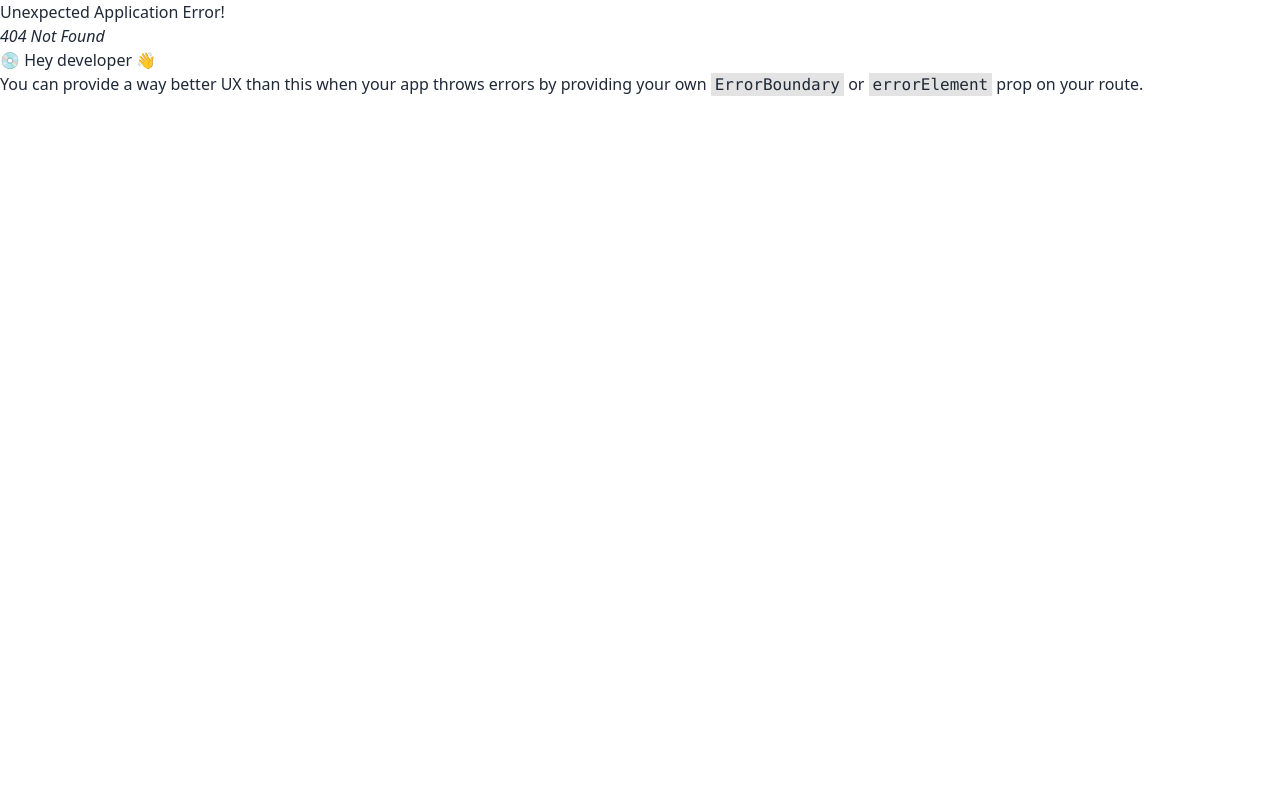
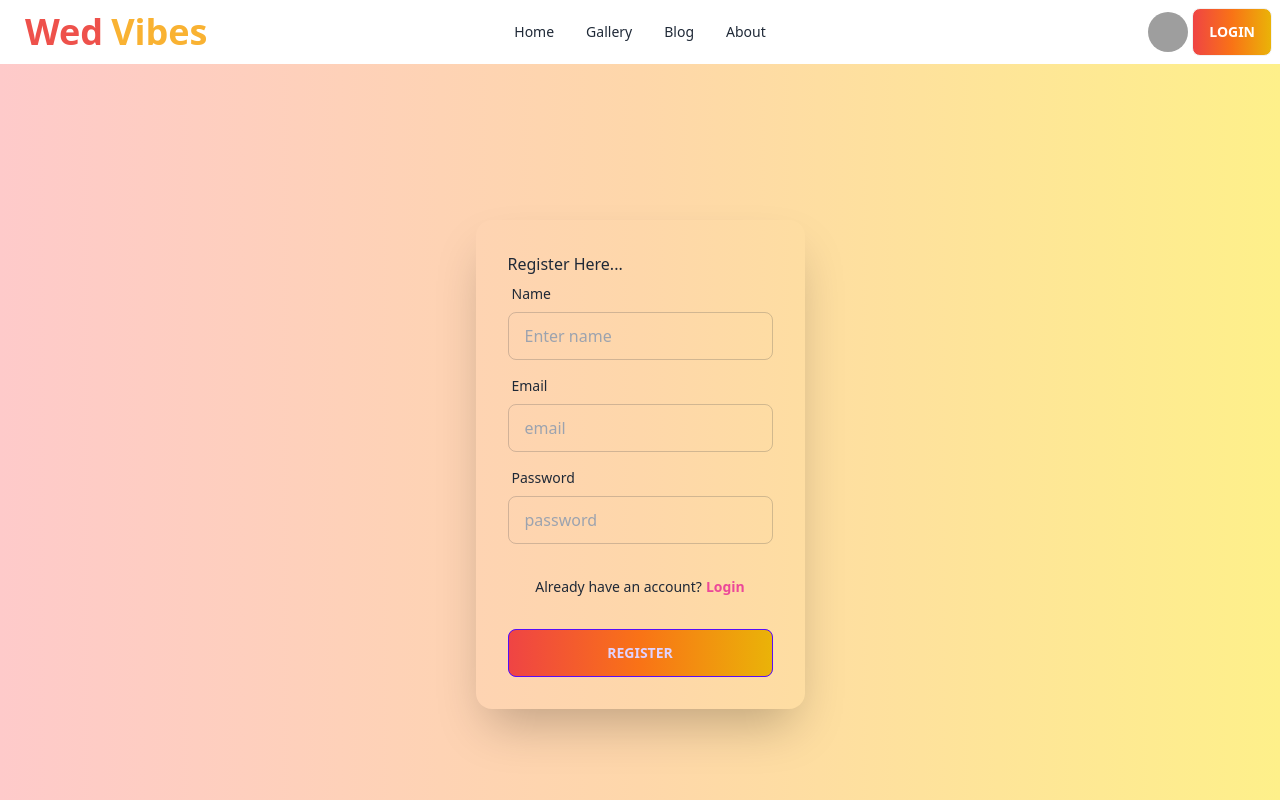
Before and after one commit to sabbirsiddique/wed-vives, a React (Vite) app: page /register in a window 1280 px wide. Before the commit this address had no page. Shown: the top 800 px of the page. Built offline with nearby package versions, Linux system fonts and the light colour scheme; no server answers; grey boxes are pictures that could not be loaded.

Commit message:
Private route added for accesing details page

```diff
--- /dev/null
+++ b/src/Pages/login/Login.jsx
@@ -0,0 +1,70 @@
+import { useContext } from "react";
+import { Link } from "react-router-dom";
+import { AuthContext } from "../../providers/AuthProvider";
+
+const Login = () => {
+
+    const {logIn} = useContext(AuthContext);
+
+    const handleLogin = e => {
+        e.preventDefault();
+
+        const form = new FormData(e.currentTarget);
+
+        const email = form.get('email');
+        const password = form.get('password');
+
+        logIn(email,password)
+        .then(result=>{
+            console.log(result.user)
+        })
+        .catch(error=>{
+            console.error(error)
+        })
+
+        console.log(e.currentTarget);
+
+        console.log(form.get('password'))
+    }
+  return (
+    <div>
+
+<div className="hero min-h-screen bg-gradient-to-r from-red-200 via-orange-200 to-yellow-200">
+  <div className="hero-content flex-col lg:flex-row-reverse">
+
+    <div className="card flex-shrink-0 w-full max-w-sm shadow-2xl bg-transparent">
+      <form onSubmit={handleLogin} className="card-body">
+        <div className="form-control">
+            <h1>Please Login</h1>
+          <label className="label">
+            <span className="label-text">Email</span>
+          </label>
+          <input type="email" name="email" placeholder="email" className="input input-bordered bg-transparent" required />
+        </div>
+        <div className="form-control">
+          <label className="label">
+            <span className="label-text">Password</span>
+          </label>
+          <input type="password" name="password" placeholder="password" className="input input-bordered bg-transparent" required />
+        </div>
+        <p className="mt-6 flex justify-center font-sans text-sm font-light leading-normal text-inherit antialiased">
+      Do not have an account?
+
+     <Link to="/register" className="ml-1 block font-sans text-sm font-bold leading-normal text-pink-500 antialiased">Register</Link>
+
+
+    </p>
+        <div className="form-control mt-6">
+          <button className="btn btn-primary bg-gradient-to-r from-red-500 via-orange-500 to-yellow-500">Login</button>
+        </div>
+      </form>
+    </div>
+  </div>
+</div>
+
+      </div>
+
+  );
+};
+
+export default Login;
--- /dev/null
+++ b/src/Pages/register/Register.jsx
@@ -0,0 +1,107 @@
+import { useContext } from "react";
+import { Link } from "react-router-dom";
+import { AuthContext } from "../../providers/AuthProvider";
+
+const Register = () => {
+
+    const {createUser}= useContext(AuthContext)
+
+
+
+
+
+
+
+
+
+
+  const handleRegister = (e) => {
+    e.preventDefault();
+
+    const form = new FormData(e.currentTarget);
+    const name =form.get('name');
+    const email =form.get('email');
+    const password =form.get('password');
+    console.log(e.currentTarget);
+
+    console.log(email,password,name);
+
+
+    createUser(name,email,password)
+    .then(result=>{
+        console.log(result.user)
+    })
+    .catch(error=>{
+        console.log(error)
+    })
+
+
+
+  };
+
+  return (
+    <div>
+      <div className="hero min-h-screen bg-gradient-to-r from-red-200 via-orange-200 to-yellow-200">
+        <div className="hero-content flex-col lg:flex-row-reverse">
+          <div className="card flex-shrink-0 w-full max-w-sm shadow-2xl bg-transparent">
+            <form onSubmit={handleRegister} className="card-body">
+              <div className="form-control">
+                <h1>Register Here...</h1>
+                <label className="label">
+                  <span className="label-text">Name</span>
+                </label>
+                <input
+                  type="text"
+                  name="name"
+                  placeholder="Enter name"
+                  className="input input-bordered bg-transparent"
+                  required
+                />
+              </div>
+              <div className="form-control">
+                <label className="label">
+                  <span className="label-text">Email</span>
+                </label>
+                <input
+                  type="email"
+                  name="email"
+                  placeholder="email"
+                  className="input input-bordered bg-transparent"
+                  required
+                />
+              </div>
+              <div className="form-control">
+                <label className="label">
+                  <span className="label-text">Password</span>
+                </label>
+                <input
+                  type="password"
+                  name="password"
+                  placeholder="password"
+                  className="input input-bordered bg-transparent"
+                  required
+                />
+              </div>
+              <p className="mt-6 flex justify-center font-sans text-sm font-light leading-normal text-inherit antialiased">
+                Already have an account?
+                <Link
+                  to="/login"
+                  className="ml-1 block font-sans text-sm font-bold leading-normal text-pink-500 antialiased"
+                >
+                  Login
+                </Link>
+              </p>
+              <div className="form-control mt-6">
+                <button className="btn btn-primary bg-gradient-to-r from-red-500 via-orange-500 to-yellow-500">
+                  Register
+                </button>
+              </div>
+            </form>
+          </div>
+        </div>
+      </div>
+    </div>
+  );
+};
+
+export default Register;
--- a/src/components/header/navbar/Navbar.jsx
+++ b/src/components/header/navbar/Navbar.jsx
@@ -1,6 +1,16 @@
-import { NavLink } from "react-router-dom";
+import { useContext } from "react";
+import { Link, NavLink } from "react-router-dom";
+import { AuthContext } from "../../../providers/AuthProvider";
 
 const Navbar = () => {
+
+  const {user,logOut} = useContext(AuthContext);
+
+  const handleLogOut=()=>{
+      logOut()
+      .then()
+      .catch()
+  }
   return (
     <div>
       <div className="navbar bg-base-100">
@@ -85,11 +95,13 @@ const Navbar = () => {
               </li> */}
             </ul>
           </div>
-          <a className="btn btn-ghost normal-case text-4xl font-bold"><span className="text-[#ee514b]">Wed</span><span className="text-[#F9B232]">Vibes</span></a>
+          <a className="btn btn-ghost normal-case text-4xl font-bold">
+            <span className="text-[#ee514b]">Wed</span>
+            <span className="text-[#F9B232]">Vibes</span>
+          </a>
         </div>
         <div className="navbar-center hidden lg:flex">
           <ul className="menu menu-horizontal px-1 gap-8">
-
             <NavLink
               to="/"
               className={({ isActive, isPending }) =>
@@ -150,7 +162,24 @@ const Navbar = () => {
           </ul>
         </div>
         <div className="navbar-end">
-          <a className="btn text-white bg-gradient-to-r from-red-500 via-orange-500 to-yellow-500">Login</a>
+          <label tabIndex={0} className="btn btn-ghost btn-circle avatar">
+            <div className="w-10 rounded-full">
+              <img src="https://i.ibb.co/g7Vwd0R/user-1.png" />
+            </div>
+          </label>
+          {
+            user?
+            <button onClick={handleLogOut} className="btn text-white bg-gradient-to-r from-red-500 via-orange-500 to-yellow-500">
+              Logout
+            </button>
+            :
+            <Link to="/login">
+            <button className="btn text-white bg-gradient-to-r from-red-500 via-orange-500 to-yellow-500">
+              Login
+            </button>
+          </Link>
+          }
+
         </div>
       </div>
     </div>
--- /dev/null
+++ b/src/providers/AuthProvider.jsx
@@ -0,0 +1,56 @@
+/* eslint-disable react/prop-types */
+import { createContext, useEffect, useState } from "react";
+import { createUserWithEmailAndPassword, getAuth, onAuthStateChanged, signInWithEmailAndPassword, signOut } from "firebase/auth";
+import app from "../firebase/firebase.config";
+
+export const AuthContext = createContext(null);
+
+const auth = getAuth(app);
+
+const AuthProvider = ({ children }) => {
+  const [user, setUser] = useState(null);
+
+  const [loading,setLoading] = useState(true)
+
+  const createUser = (name,email,password)=>{
+    setLoading(true)
+    return createUserWithEmailAndPassword(auth,name,email,password)
+  }
+
+  const logIn = (email,password)=>{
+    setLoading(true)
+    return signInWithEmailAndPassword(auth,email,password)
+  }
+
+  const logOut = ()=>{
+    setLoading(true)
+    return signOut(auth);
+  }
+
+  useEffect(()=>{
+
+
+        const unSubscribe = onAuthStateChanged(auth,currentUser=>{
+            console.log("user here",currentUser)
+            setUser(currentUser);
+            setLoading(false)
+        });
+        return()=>{
+            unSubscribe();
+        }
+  }, [])
+
+  const authInfo = {
+
+    user,
+    loading,
+    createUser,
+    logIn,
+    logOut
+  };
+  return (
+    <AuthContext.Provider value={authInfo}>{children}</AuthContext.Provider>
+  );
+};
+
+export default AuthProvider;
--- /dev/null
+++ b/src/routes/PriveateRouter.jsx
@@ -0,0 +1,20 @@
+/* eslint-disable react/prop-types */
+import { useContext } from "react";
+import { AuthContext } from "../providers/AuthProvider";
+import { Navigate } from "react-router-dom";
+
+const PriveateRouter = ({ children }) => {
+  const { user,loading } = useContext(AuthContext);
+
+    if(loading){
+        return <span className="loading loading-spinner text-primary"></span>
+    }
+
+  if (user) {
+    return children;
+  }
+
+  return <Navigate to="/login"></Navigate>;
+};
+
+export default PriveateRouter;
```
Also changed, not shown: src/main.jsx (+12 -9 lines), src/routes/Routerr.jsx (+12 -1 lines). Lines whose indentation alone changed are shown as unchanged.
